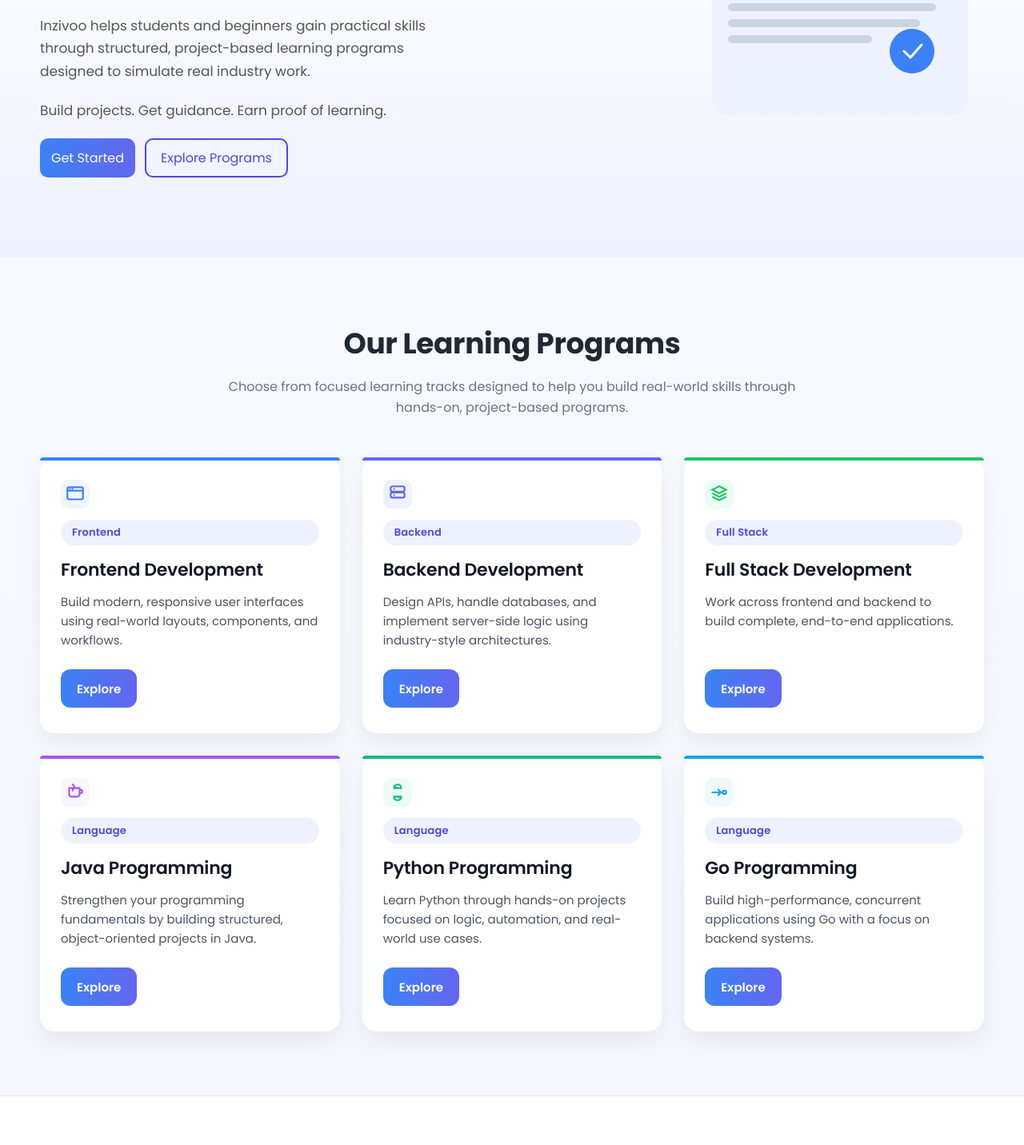
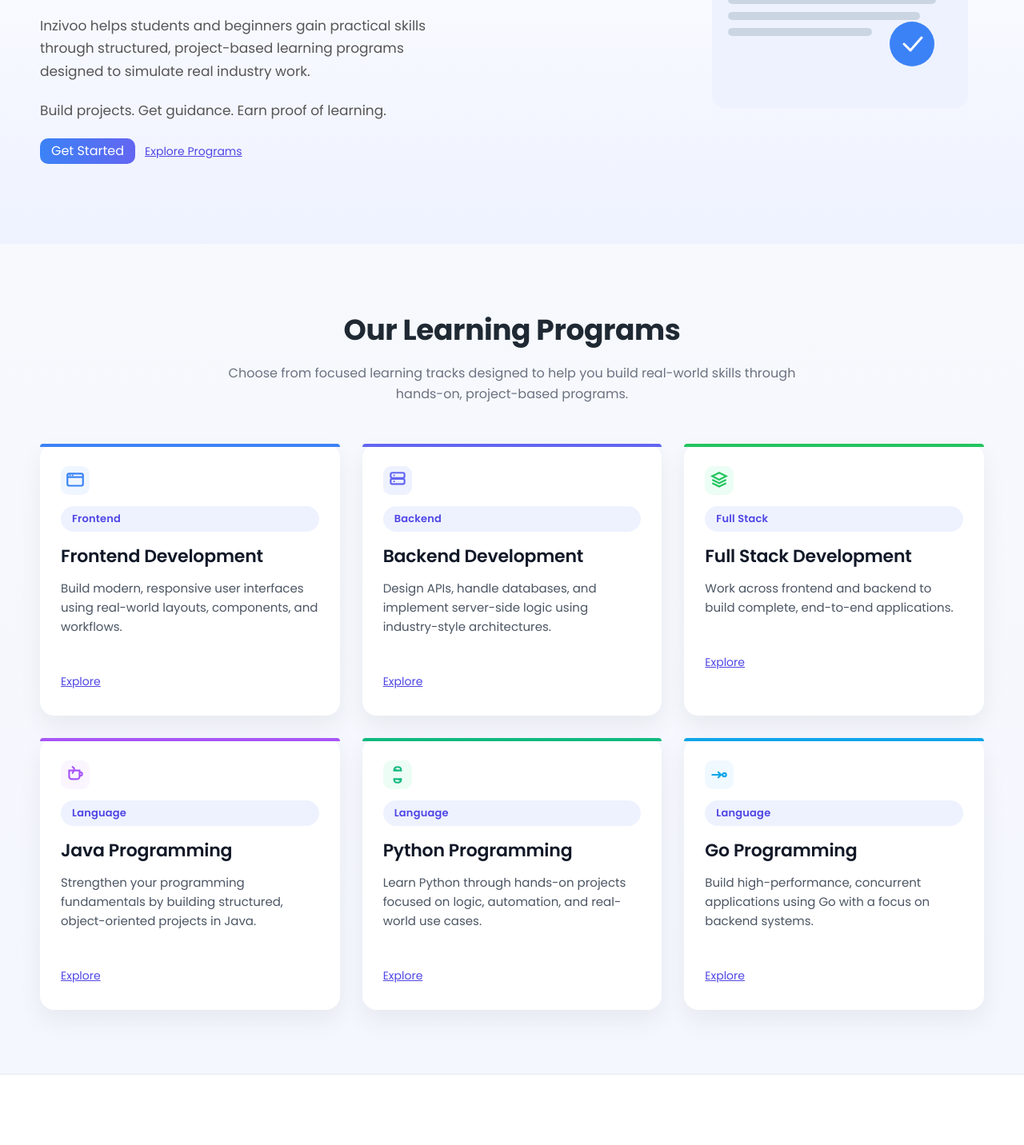
Before and after one commit to pankajsaroha/internhub, a Next.js app: page / in a window 1280 px wide. Shown: the part 268-1700 px from the top of the page at 80% size. Built offline with nearby package versions, Linux system fonts and the light colour scheme.

Commit message:
Quiz icon and popup issue fixed

```diff
--- a/app/globals.css
+++ b/app/globals.css
@@ -200,10 +200,18 @@
 }
 
 .hero-actions .btn-primary,
-.hero-actions .btn-secondary {
+.hero-actions .btn-secondary,
+.hero-actions .plain-click-link {
   display: inline-flex;
   align-items: center;
   justify-content: center;
+}
+
+.hero-actions .view-link {
+  display: inline-flex;
+  align-items: center;
+  justify-content: center;
+  margin-top: 0;
 }
 
 .hero-image svg {
@@ -1589,6 +1597,18 @@
   text-decoration: underline;
 }
 
+.plain-click-link {
+  display: inline-block;
+  margin-top: 12px;
+  color: inherit;
+  font-weight: 500;
+  text-decoration: none;
+}
+
+.plain-click-link:hover {
+  text-decoration: underline;
+}
+
 /* ================= CONTACT PAGE ================= */
 
 .contact-header {
--- a/app/quiz/page.tsx
+++ b/app/quiz/page.tsx
@@ -160,7 +160,7 @@
           <span className="program-tag">{style?.tag ?? "Program"}</span>
           <h3>{program.title}</h3>
           <p>{program.description}</p>
-          <Link href={`/quiz/${program.slug}`} className="primary-btn">
+          <Link href={`/quiz/${program.slug}`} className="view-link">
             Start Quiz
           </Link>
         </div>
--- a/components/Hero.tsx
+++ b/components/Hero.tsx
@@ -24,7 +24,7 @@
                         <Link href="/apply" className="btn-primary">
                             Get Started
                         </Link>
-                        <Link href="/programs" className="btn-secondary">
+                        <Link href="/programs" className="view-link">
                             Explore Programs
                         </Link>
                     </div>
--- a/components/Programs.tsx
+++ b/components/Programs.tsx
@@ -29,7 +29,7 @@
                         Build modern, responsive user interfaces using real-world layouts,
                         components, and workflows.
                     </p>
-                    <Link href="/programs/frontend-development" className="primary-btn">
+                    <Link href="/programs/frontend-development" className="view-link">
                         Explore
                     </Link>
                 </div>
@@ -52,7 +52,7 @@
                         Design APIs, handle databases, and implement server-side logic using
                         industry-style architectures.
                     </p>
-                    <Link href="/programs/backend-development" className="primary-btn">
+                    <Link href="/programs/backend-development" className="view-link">
                         Explore
                     </Link>
                 </div>
@@ -74,7 +74,7 @@
                         Work across frontend and backend to build complete, end-to-end
                         applications.
                     </p>
-                    <Link href="/programs/full-stack-development" className="primary-btn">
+                    <Link href="/programs/full-stack-development" className="view-link">
                         Explore
                     </Link>
                 </div>
@@ -99,7 +99,7 @@
                         Strengthen your programming fundamentals by building structured,
                         object-oriented projects in Java.
                     </p>
-                    <Link href="/programs/java-programming" className="primary-btn">
+                    <Link href="/programs/java-programming" className="view-link">
                         Explore
                     </Link>
                 </div>
@@ -126,7 +126,7 @@
                         Learn Python through hands-on projects focused on logic, automation,
                         and real-world use cases.
                     </p>
-                    <Link href="/programs/python-programming" className="primary-btn">
+                    <Link href="/programs/python-programming" className="view-link">
                         Explore
                     </Link>
                 </div>
@@ -151,7 +151,7 @@
                         Build high-performance, concurrent applications using Go with a
                         focus on backend systems.
                     </p>
-                    <Link href="/programs/go-programming" className="primary-btn">
+                    <Link href="/programs/go-programming" className="view-link">
                         Explore
                     </Link>
                 </div>
```
Also changed, not shown: components/QuizRunner.tsx (+59 -25 lines).
